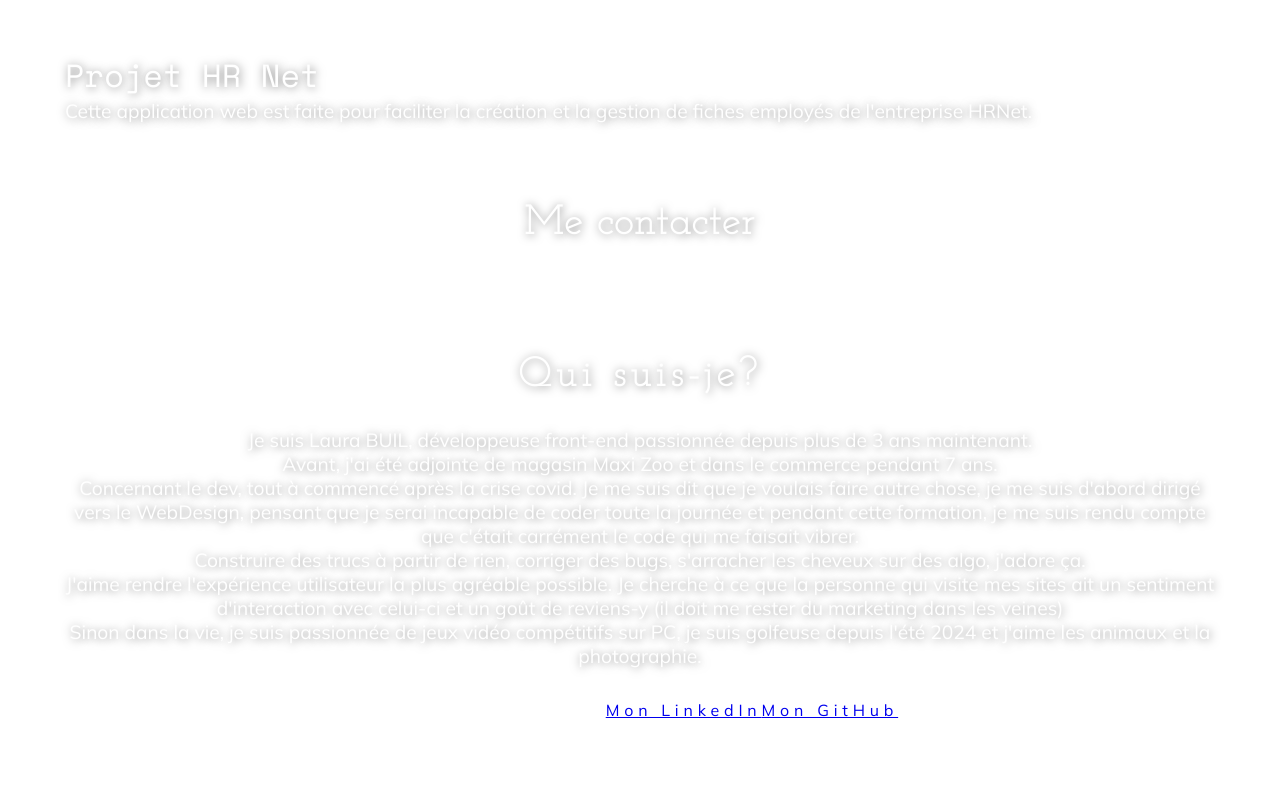
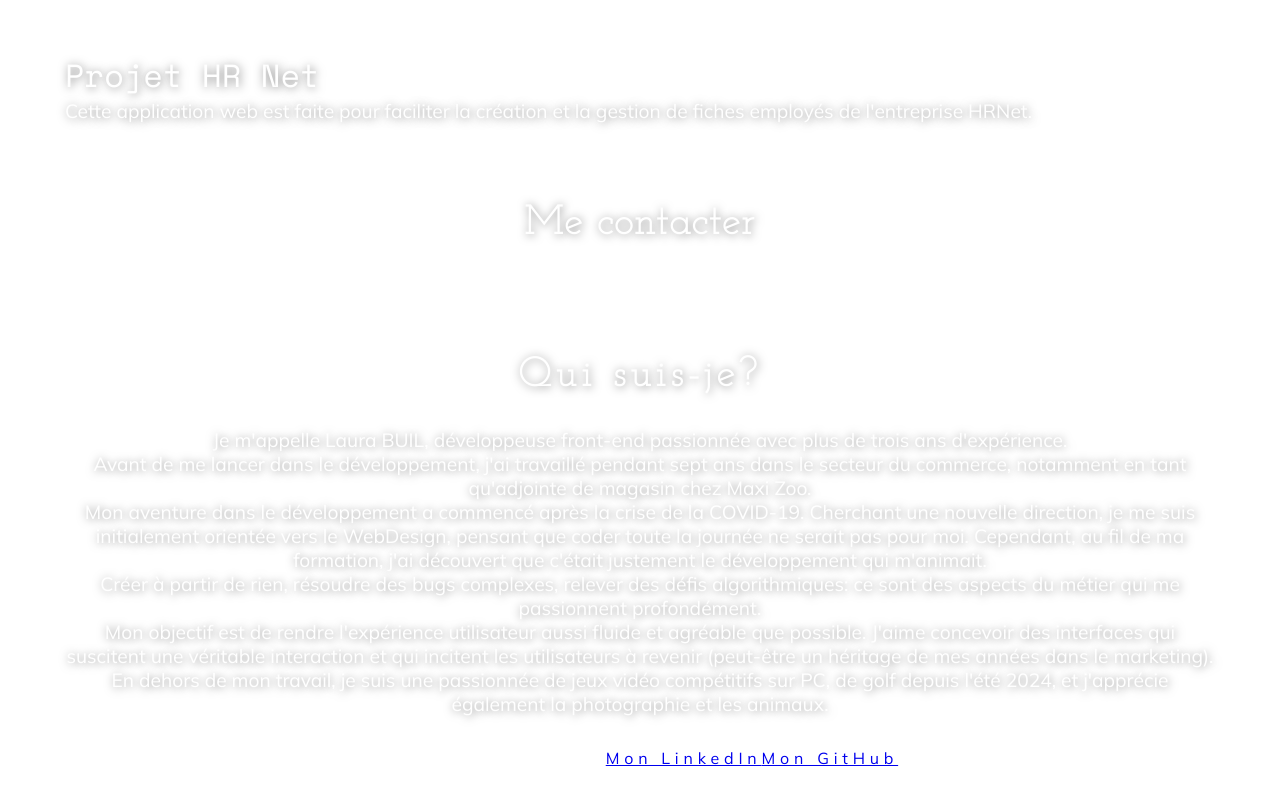
Before and after one commit to LauraBuil/myportfolio, a React (Vite) app: page / in a window 1280 px wide. Shown: the part 1290-2090 px from the top of the page. Before the commit the page ends 2042 px from the top, so only its background shows below. Built offline with nearby package versions, Linux system fonts and the light colour scheme.

Commit message:
feat: about me

```diff
--- a/src/pages/Contact.tsx
+++ b/src/pages/Contact.tsx
@@ -12,26 +12,31 @@ export default function Contact() {
                 </p>
                 <section className='me'>
                     <h1 className='me__title'>Qui suis-je?</h1>
-                    <p className='me__text'>Je suis Laura BUIL, développeuse front-end passionnée depuis
-                        plus de 3 ans maintenant.
-                        <br/>
-                        Avant, j'ai été adjointe de magasin Maxi Zoo et
-                        dans le commerce pendant 7 ans.
-                        <br/>
-                        Concernant le dev, tout à commencé après la crise covid. Je me suis dit que je
-                        voulais faire autre chose, je me suis d'abord dirigé vers le WebDesign, pensant
-                        que je serai incapable de coder toute la journée et pendant cette formation,
-                        je me suis rendu compte que c'était carrément le code qui me faisait vibrer.
-                        <br/>
-                        Construire des trucs à partir de rien, corriger des bugs, s'arracher les cheveux
-                        sur des algo, j'adore ça.
-                        <br/>
-                        J'aime rendre l'expérience utilisateur la plus agréable
-                        possible. Je cherche à ce que la personne qui visite mes sites ait un sentiment
-                        d'interaction avec celui-ci et un goût de reviens-y (il doit me rester du
-                        marketing dans les veines)
-                        <br/>
-                        Sinon dans la vie, je suis passionnée de jeux vidéo compétitifs sur PC, je suis golfeuse depuis l'été 2024 et j'aime les animaux et la photographie.
+                    <p className='me__text'>Je m'appelle Laura BUIL, développeuse front-end
+                        passionnée avec plus de trois ans d'expérience.
+                        <br />
+                        Avant de me lancer dans le développement, j'ai travaillé
+                        pendant sept ans dans le secteur du commerce, notamment en tant
+                        qu'adjointe de magasin chez Maxi Zoo.
+                        <br />
+                        Mon aventure dans le développement a commencé après la crise
+                        de la COVID-19. Cherchant une nouvelle direction, je me suis
+                        initialement orientée vers le WebDesign, pensant que coder toute
+                        la journée ne serait pas pour moi. Cependant, au fil de ma formation,
+                        j'ai découvert que c'était justement le développement qui m'animait.
+                        <br />
+                        Créer à partir de rien, résoudre des bugs complexes, relever
+                        des défis algorithmiques: ce sont des aspects du métier qui me
+                        passionnent profondément.
+                        <br />
+                        Mon objectif est de rendre l'expérience utilisateur aussi fluide
+                        et agréable que possible. J'aime concevoir des interfaces qui
+                        suscitent une véritable interaction et qui incitent les utilisateurs
+                        à revenir (peut-être un héritage de mes années dans le marketing).
+                        <br />
+                        En dehors de mon travail, je suis une passionnée de jeux vidéo
+                        compétitifs sur PC, de golf depuis l'été 2024, et j'apprécie également
+                        la photographie et les animaux.
                     </p>
                 </section>
             </section>
```
